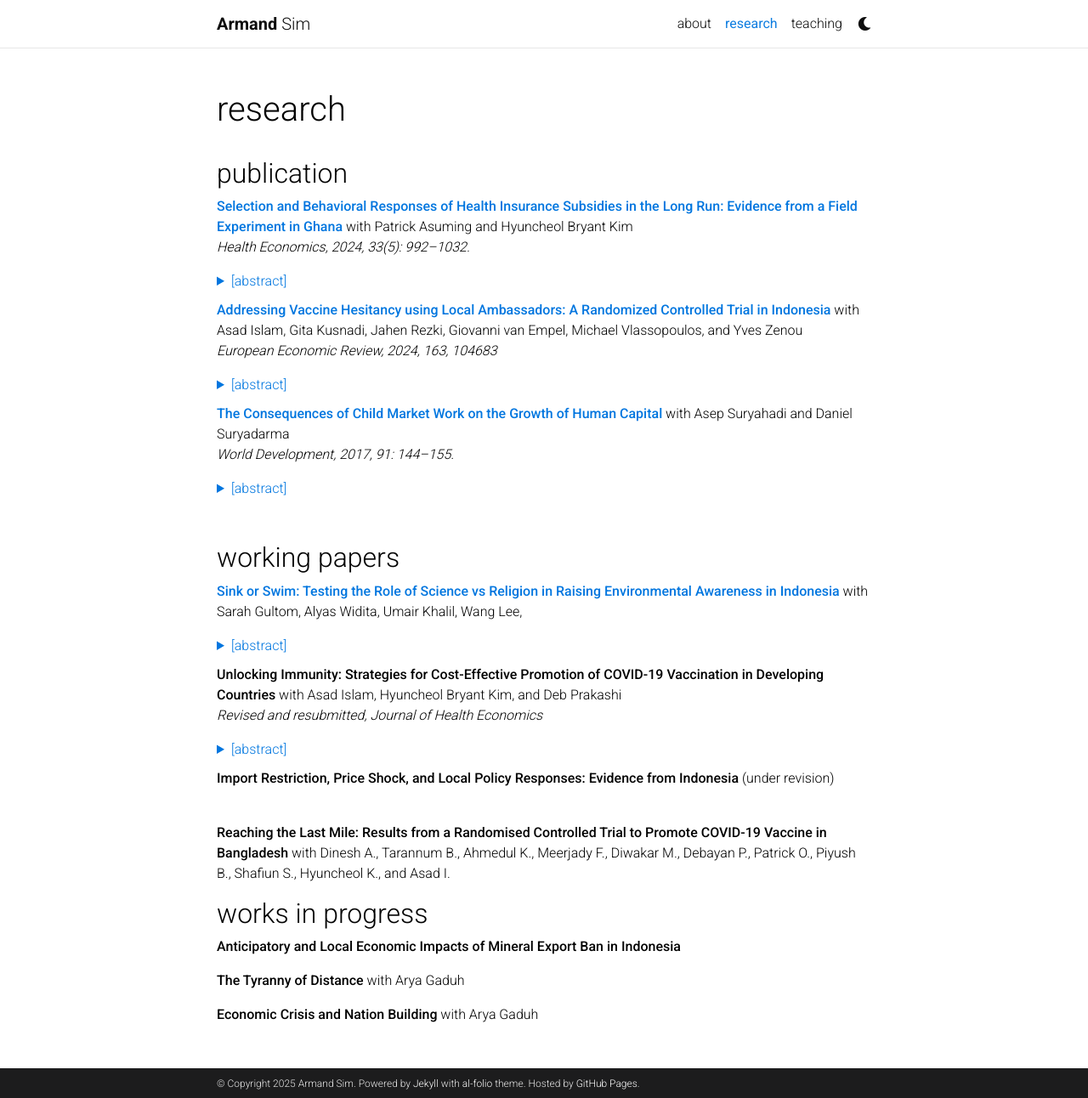
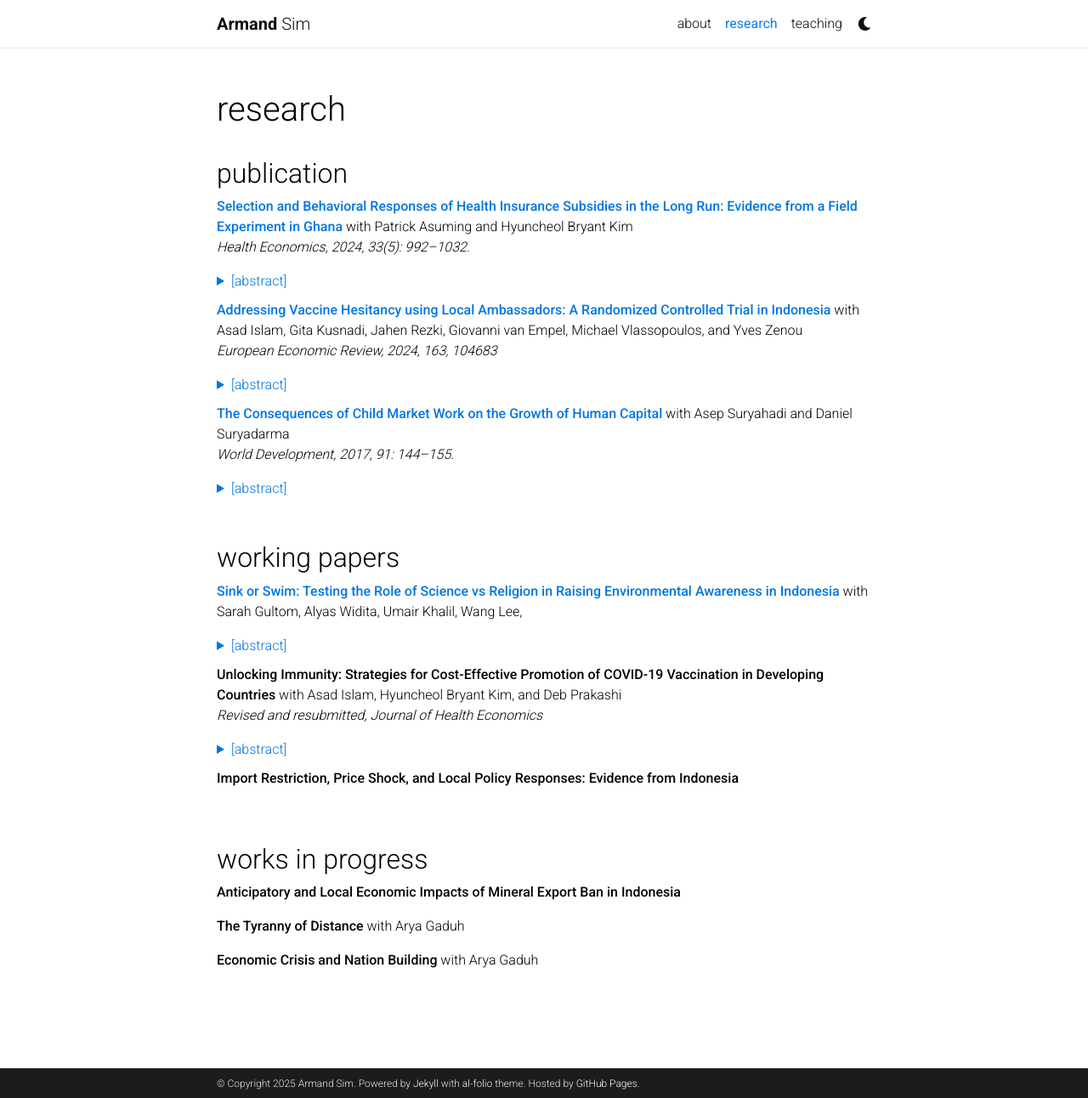
Before and after one commit to armandsim/armandsim.github.io, a Jekyll site: the page built from _pages/research.md, in a window 1280 px wide and 1292 px high. Shown: the whole window at 85% size. Built offline with Jekyll 4.4.1, drawn with Linux system fonts in a browser that asks for light colours; comment, search, counter and statistics services are not loaded; a style sheet for code colours, icons or effects is not loaded.

Commit message:
Update research.md

```diff
--- a/_pages/research.md
+++ b/_pages/research.md
@@ -33,7 +33,10 @@ We study the effects of a health insurance subsidy in Ghana, where mandates are
 <details>
 <summary>[abstract]</summary>
 In settings where resistance and rampant misinformation against vaccines exist, the prospect of containing infectious diseases remains a challenge. Can delivery of information regarding the benefits of vaccination through personal home visits by local ambassadors increase vaccine uptake? We conduct a door-to-door randomized information campaign targeted towards COVID-19 unvaccinated individuals in rural Indonesia. We recruited ambassadors from local villages tasked to deliver information about COVID-19 vaccines and promote vaccination through one-on-one meetings, using an interpersonal behavioral change communication approach. To investigate which type of ambassador—health cadres, influential individuals, and laypersons—is the most effective, we randomly vary the type of ambassador that delivers the information at the village level. We find that the overall vaccination take-up is quite moderate and that there are no differences in vaccination outcomes across the treatment groups. These results highlight the challenge of boosting vaccine uptake in late stages of a pandemic.
+
+*Data was collected by Institute for Economic and Social Research, University of Indonesia (LPEM FEB UI).*
 </details>
+
 
 **[The Consequences of Child Market Work on the Growth of Human Capital](https://www.sciencedirect.com/science/article/pii/S0305750X15308731?via%3Dihub)** with Asep Suryahadi and Daniel Suryadarma <br>
 *World Development, 2017, 91: 144–155.*
@@ -61,11 +64,9 @@ that all interventions significantly increased first-dose vaccine uptake, with t
 campaigns.
 </details>
 
-**Import Restriction, Price Shock, and Local Policy Responses: Evidence from Indonesia** (under revision)
+**Import Restriction, Price Shock, and Local Policy Responses: Evidence from Indonesia**
 <br>
 <br>
-
-**Reaching the Last Mile: Results from a Randomised Controlled Trial to Promote COVID-19 Vaccine in Bangladesh** with Dinesh A., Tarannum B., Ahmedul K., Meerjady F., Diwakar M., Debayan P., Patrick O., Piyush B., Shafiun S., Hyuncheol K., and Asad I. <br>
 
 ## works in progress
 
```
